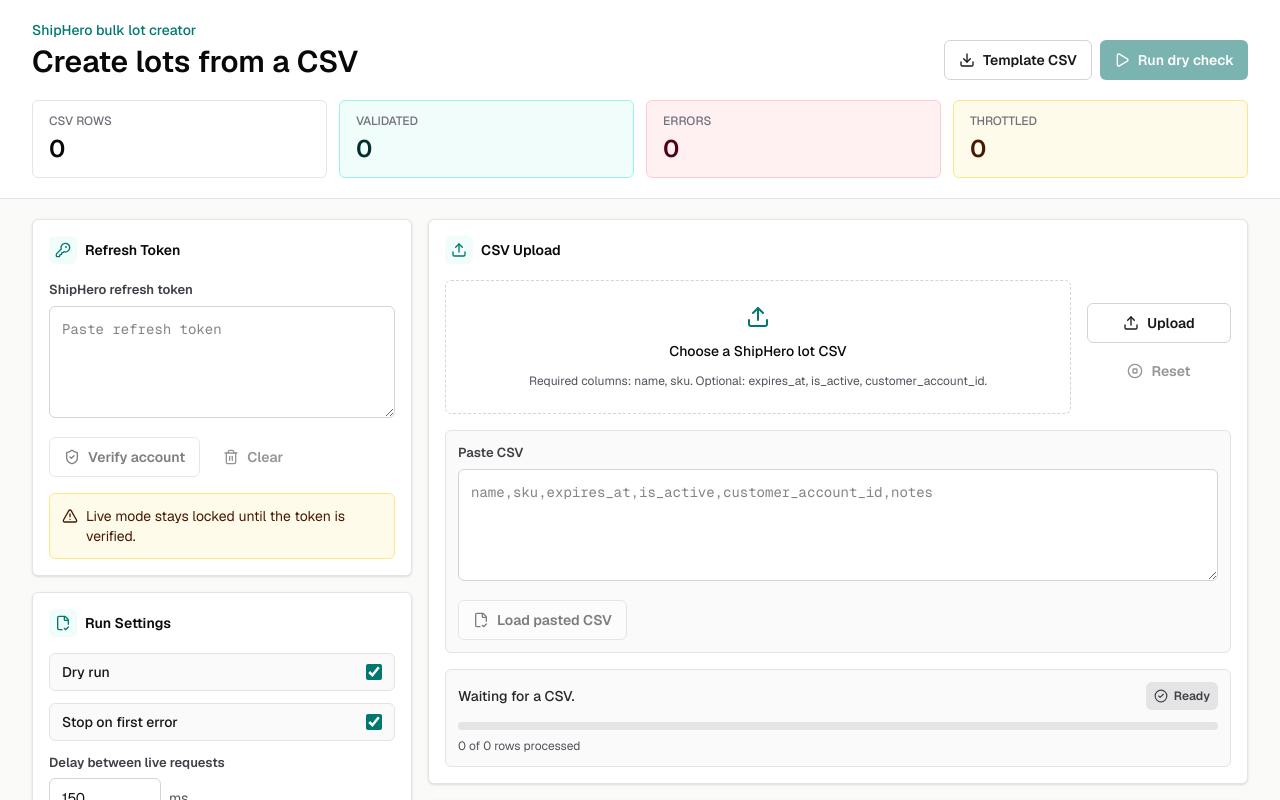
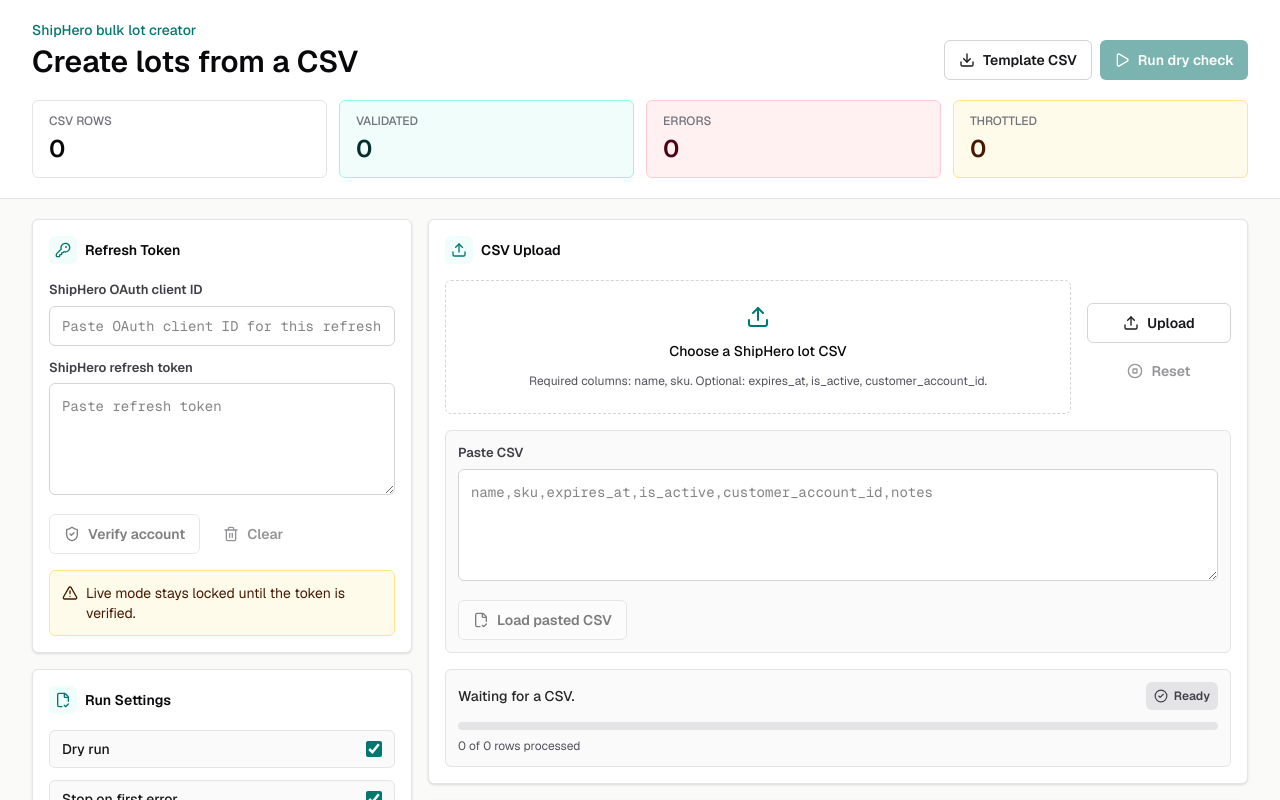
Before and after one commit to mostafa-azimi/lotupload, a Next.js app: page / in a window 1280 px wide. Shown: the top 800 px of the page. Built offline with nearby package versions, Linux system fonts and the light colour scheme.

Commit message:
Make ShipHero OAuth client ID configurable

```diff
--- a/src/app/api/shiphero/lots/route.ts
+++ b/src/app/api/shiphero/lots/route.ts
@@ -16,6 +16,7 @@
   try {
     const body = (await request.json()) as {
       refreshToken?: string;
+      clientId?: string;
       rows?: LotInputRow[];
       options?: Partial<RunOptions>;
     };
@@ -28,7 +29,7 @@
 
     const accessToken = options.dryRun
       ? ""
-      : await refreshAccessToken(body.refreshToken ?? "");
+      : await refreshAccessToken(body.refreshToken ?? "", body.clientId);
     const results: LotResult[] = [];
     let halted = false;
 
--- a/src/app/api/shiphero/verify/route.ts
+++ b/src/app/api/shiphero/verify/route.ts
@@ -7,8 +7,11 @@
 
 export async function POST(request: Request) {
   try {
-    const body = (await request.json()) as { refreshToken?: string };
-    const account = await verifyRefreshToken(body.refreshToken ?? "");
+    const body = (await request.json()) as {
+      refreshToken?: string;
+      clientId?: string;
+    };
+    const account = await verifyRefreshToken(body.refreshToken ?? "", body.clientId);
 
     return NextResponse.json({
       ok: true,
--- a/src/app/page.tsx
+++ b/src/app/page.tsx
@@ -37,6 +37,7 @@
 
 export default function Home() {
   const fileInputRef = useRef<HTMLInputElement>(null);
+  const [clientId, setClientId] = useState("");
   const [refreshToken, setRefreshToken] = useState("");
   const [account, setAccount] = useState<VerifiedAccount | null>(null);
   const [rows, setRows] = useState<LotInputRow[]>([]);
@@ -72,10 +73,26 @@
     setRefreshToken(value);
     setAccount(null);
     setState("idle");
-    setStatusText(value.trim() ? "Token entered. Verify account before live upload." : "Waiting for a CSV.");
+    setStatusText(
+      value.trim()
+        ? "Token entered. Enter the matching OAuth client ID, then verify account."
+        : "Waiting for a CSV.",
+    );
+  }
+
+  function updateClientId(value: string) {
+    setClientId(value);
+    setAccount(null);
+    setState("idle");
+    setStatusText("Client ID changed. Verify account before live upload.");
   }
 
   async function verifyToken() {
+    if (!clientId.trim()) {
+      setState("error");
+      setStatusText("Enter the ShipHero OAuth client ID for this refresh token.");
+      return;
+    }
     if (!refreshToken.trim()) {
       setState("error");
       setStatusText("Paste a ShipHero refresh token first.");
@@ -90,7 +107,7 @@
       const response = await fetchWithTimeout("/api/shiphero/verify", {
         method: "POST",
         headers: { "Content-Type": "application/json" },
-        body: JSON.stringify({ refreshToken }),
+        body: JSON.stringify({ refreshToken, clientId }),
       });
       const body = await response.json();
 
@@ -168,6 +185,7 @@
           headers: { "Content-Type": "application/json" },
           body: JSON.stringify({
             refreshToken,
+            clientId,
             rows: batch,
             options: {
               dryRun,
@@ -265,6 +283,18 @@
       <section className="mx-auto grid w-full max-w-7xl gap-4 px-4 py-5 sm:px-6 lg:grid-cols-[380px_1fr] lg:px-8">
         <div className="flex min-w-0 flex-col gap-4">
           <Panel title="Refresh Token" icon={<KeyRound className="size-4" aria-hidden />}>
+            <label className="field-label" htmlFor="client-id">
+              ShipHero OAuth client ID
+            </label>
+            <input
+              id="client-id"
+              className="mb-3 h-10 w-full rounded-md border border-zinc-300 bg-white px-3 font-mono text-sm outline-none ring-teal-600 transition focus:ring-2"
+              placeholder="Paste OAuth client ID for this refresh token"
+              value={clientId}
+              onChange={(event) => updateClientId(event.target.value)}
+              autoComplete="off"
+              spellCheck={false}
+            />
             <label className="field-label" htmlFor="refresh-token">
               ShipHero refresh token
             </label>
@@ -281,7 +311,7 @@
                 className="btn-secondary"
                 type="button"
                 onClick={verifyToken}
-                disabled={state === "checking" || !refreshToken.trim()}
+                disabled={state === "checking" || !refreshToken.trim() || !clientId.trim()}
               >
                 {state === "checking" ? (
                   <Loader2 className="size-4 animate-spin" aria-hidden />
--- a/src/lib/shiphero.ts
+++ b/src/lib/shiphero.ts
@@ -2,7 +2,6 @@
 
 const SHIPHERO_API_ENDPOINT = "https://public-api.shiphero.com/graphql";
 const SHIPHERO_TOKEN_ENDPOINT = "https://login.shiphero.com/oauth/token";
-const SHIPHERO_CLIENT_ID = "7A64u5rLqB6lgadxI9Izs8IQ0ayqZQx4";
 
 type ShipHeroTokenResponse = {
   access_token?: string;
@@ -52,8 +51,11 @@
   lot?: CreatedLot;
 };
 
-export async function verifyRefreshToken(refreshToken: string): Promise<VerifiedAccount> {
-  const accessToken = await refreshAccessToken(refreshToken);
+export async function verifyRefreshToken(
+  refreshToken: string,
+  clientId?: string,
+): Promise<VerifiedAccount> {
+  const accessToken = await refreshAccessToken(refreshToken, clientId);
   const response = await callShipHero<{
     me?: {
       request_id?: string;
@@ -134,11 +136,15 @@
   return mutation;
 }
 
-export async function refreshAccessToken(refreshToken: string): Promise<string> {
+export async function refreshAccessToken(
+  refreshToken: string,
+  clientId?: string,
+): Promise<string> {
   const cleaned = refreshToken.trim();
   if (!cleaned) {
     throw new Error("Enter a ShipHero refresh token.");
   }
+  const cleanedClientId = normalizeClientId(clientId);
 
   const response = await fetchWithTimeout(SHIPHERO_TOKEN_ENDPOINT, {
     method: "POST",
@@ -147,7 +153,7 @@
     },
     body: new URLSearchParams({
       grant_type: "refresh_token",
-      client_id: SHIPHERO_CLIENT_ID,
+      client_id: cleanedClientId,
       refresh_token: cleaned,
     }),
   });
@@ -164,6 +170,14 @@
   }
 
   return body.access_token;
+}
+
+function normalizeClientId(clientId?: string): string {
+  const cleaned = (clientId ?? "").trim() || process.env.SHIPHERO_CLIENT_ID?.trim() || "";
+  if (!cleaned) {
+    throw new Error("Enter the ShipHero OAuth client ID that created this refresh token.");
+  }
+  return cleaned;
 }
 
 async function callShipHero<T>({
```
Also changed, not shown: 1 other file (tests, documents, lock files or other folders).
